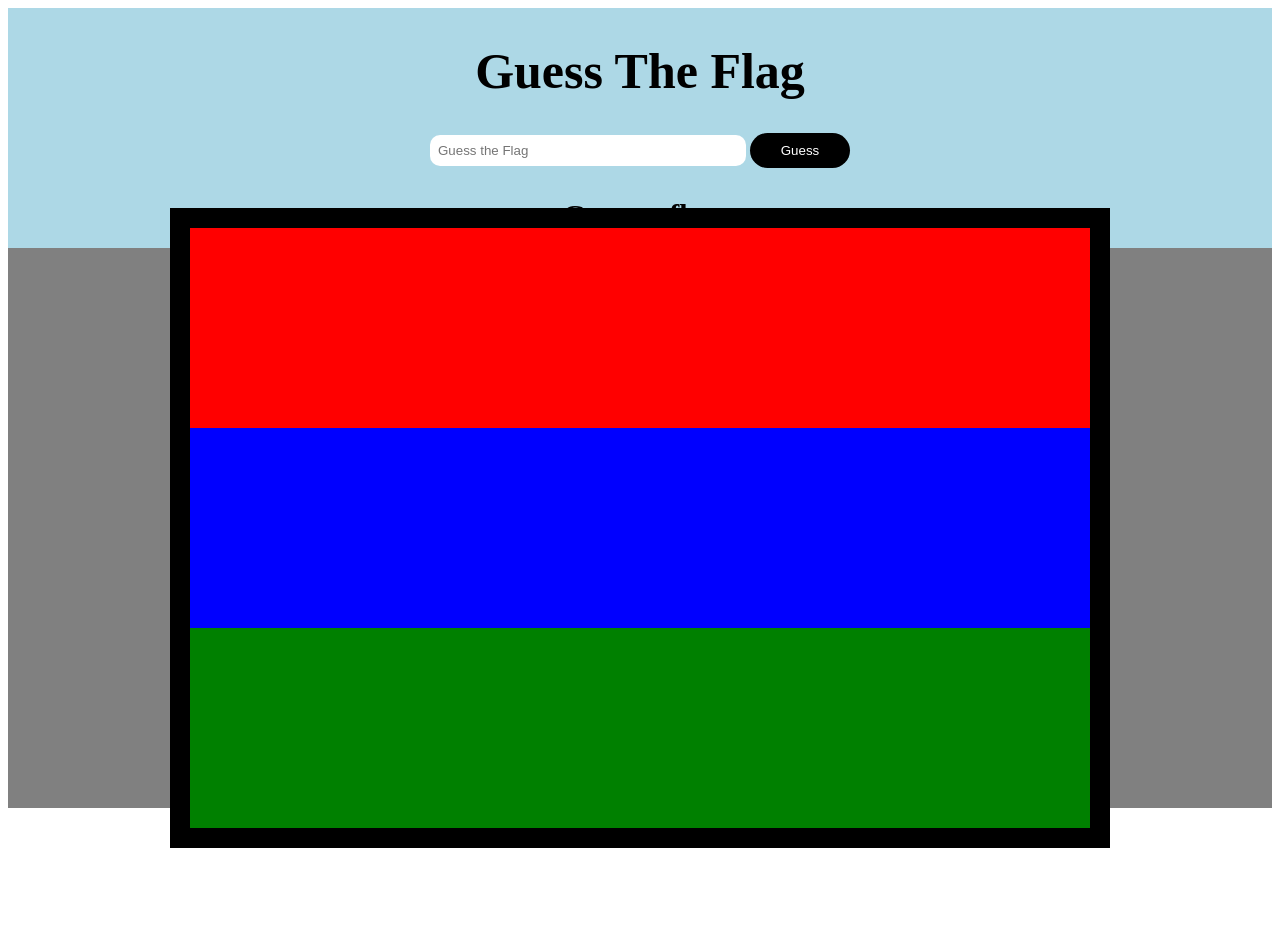
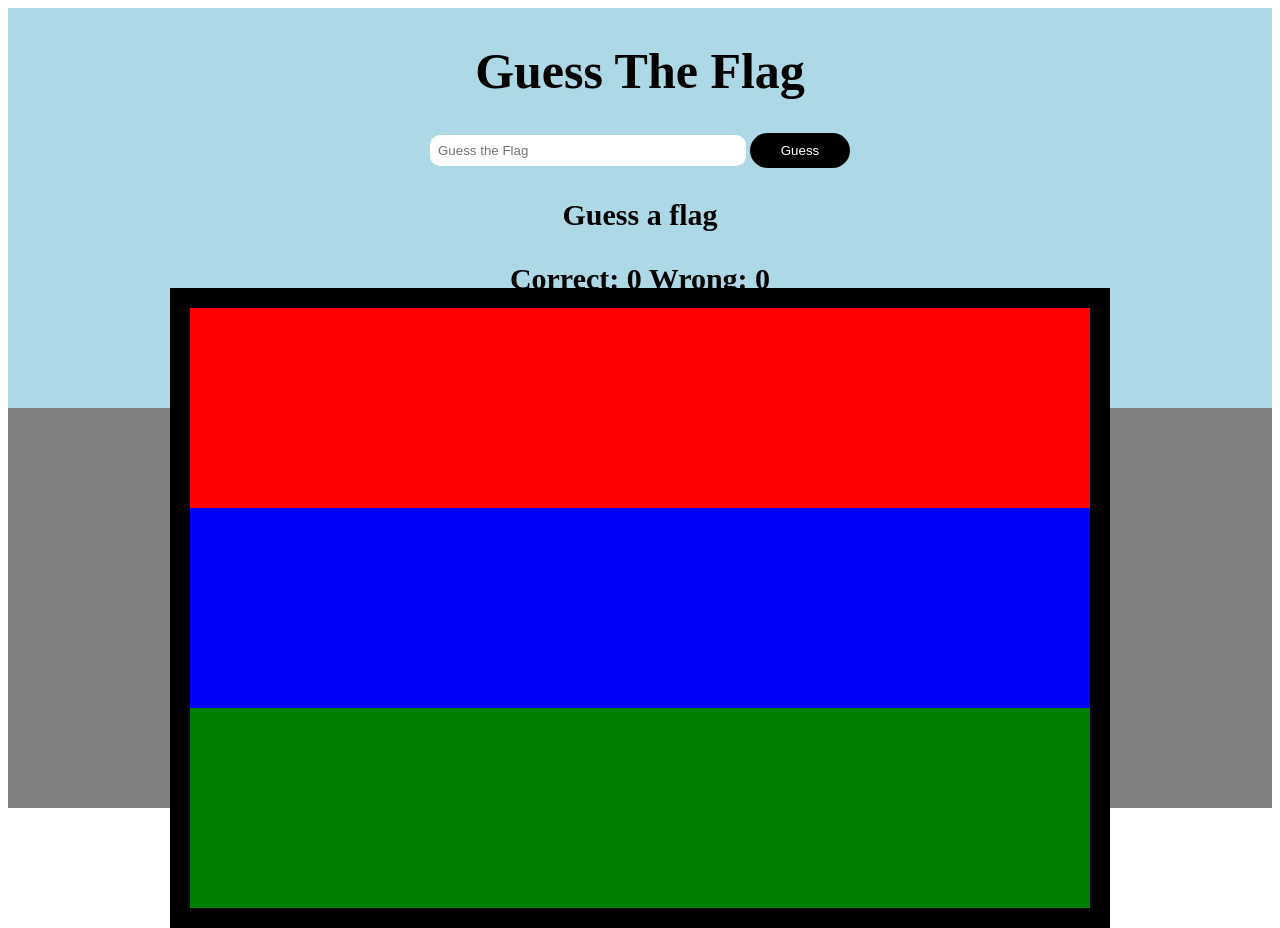
Before and after one commit to SubEmperor99/homework, a plain HTML site: page index.html in a window 1280 px wide. Before the commit the page ends 848 px from the top, so only its background shows below. Drawn offline with Linux system fonts and the light colour scheme.

Commit message:
Add files via upload

```diff
--- a/style.css
+++ b/style.css
@@ -42,14 +42,17 @@ button {
 .wrap {
     text-align: center;
     width: 100%;
-    height: 30%;
+    /* height: 30%; */
+    height: 50%;
     background-color: lightblue;
 }
 
 .svg__wrap {
     background-color: grey;
     width: 100%;
-    height: 70%;
+    /* height: 70%; */
+    height: 50%;
+
     display: flex;
     justify-content: center;
     align-items: center;
```
